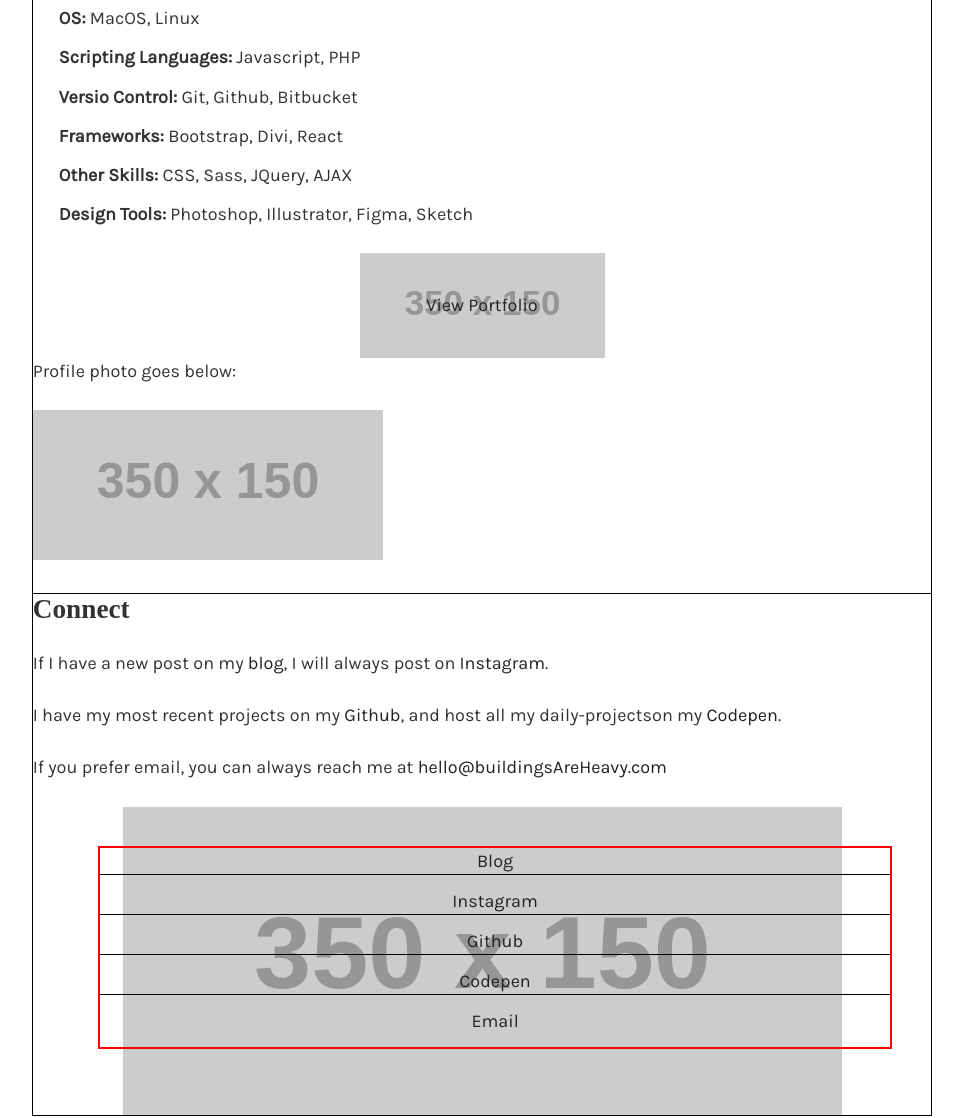
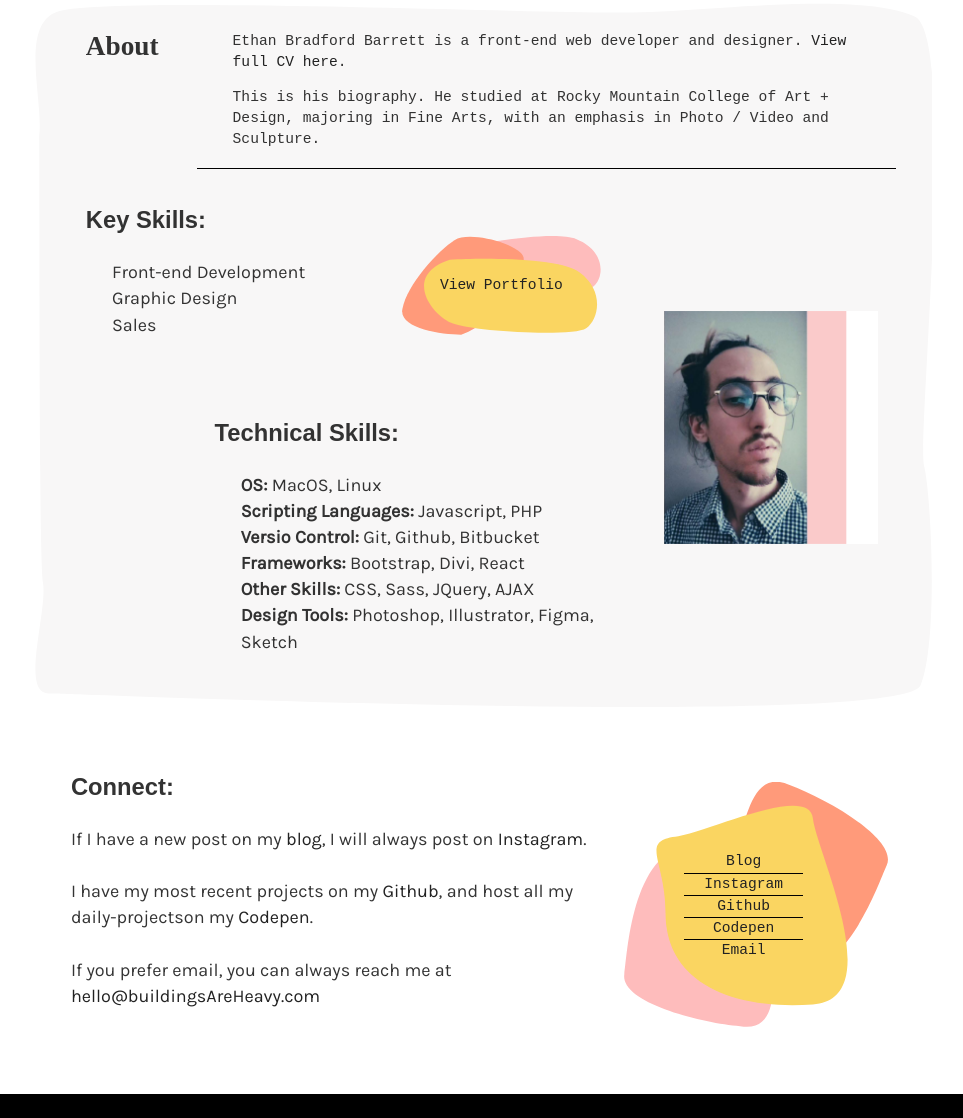
Before and after one commit to buildingsareheavy/buildingsareheavy.com, a Gatsby site: page / in a window 1280 px wide. Shown: the part 800-1918 px from the top of the page, without its empty margins (158-1121 px from the left). Built offline with nearby package versions, Linux system fonts and the light colour scheme; Gatsby itself is replaced by a stand-in of ours; placeholder pictures from the web are drawn by us; a web font is replaced by a local one.

Commit message:
Styled About page

```diff
--- a/src/components/about/section-bio.js
+++ b/src/components/about/section-bio.js
@@ -4,10 +4,15 @@
 import { rhythm, scale } from '../../utils/typography'
 import styled from 'styled-components'
 import CTA from '../global/cta'
+import BioBackground from './assets/bio-background.svg'
+import ViewPortfolio from './assets/view-portfolio.svg'
+import Portrait from './assets/portrait.jpg'
 
 const BioContainer = styled.div`
-  border: 1px solid black;
+  background: url('${BioBackground}') no-repeat center;
+  background-size: 100% 100%;
   margin-top: -1px;
+  padding: ${rhythm(1)};
   span {
     font-weight: 900;
   }
@@ -21,7 +26,8 @@
 )
 
 const BioSection = () => (
-  <BioContainer>
+  <BioContainer className="grid-bio">
+    <div className="cell">
       <h2
         style={{
           marginBottom: rhythm(1 / 2),
@@ -29,7 +35,13 @@
       >
         About
       </h2>
-    <p>
+    </div>
+    <div className="cell">
+      <p
+        style={{
+          marginBottom: rhythm(1 / 2),
+        }}
+      >
         Ethan Bradford Barrett is a front-end web developer and designer.{' '}
         <Link to="/cv/">View full CV here</Link>.
       </p>
@@ -38,6 +50,20 @@
         Design, majoring in Fine Arts, with an emphasis in Photo / Video and
         Sculpture.
       </p>
+    </div>
+    <div className="cell">
+      <img src={Portrait} />
+    </div>
+    <div className="cell">
+      <h3>Key Skills:</h3>
+      <ul>
+        <li>Front-end Development</li>
+        <li>Graphic Design</li>
+        <li>Sales</li>
+      </ul>
+    </div>
+    <div className="cell">
+      <h3>Technical Skills:</h3>
       <ul>
         <TechSkill label="OS" list="MacOS, Linux" />
         <TechSkill label="Scripting Languages" list="Javascript, PHP" />
@@ -49,14 +75,14 @@
           list="Photoshop, Illustrator, Figma, Sketch"
         />
       </ul>
+    </div>
 
+    <div className="cell">
       <CTA
-      bg="https://via.placeholder.com/350x150"
-      content={<Link to="/blog">View Portfolio</Link>}
+        bg={ViewPortfolio}
+        content={<Link to="/portfolio">View Portfolio</Link>}
       />
-
-    <p>Profile photo goes below:</p>
-    <img src="https://via.placeholder.com/350x150" />
+    </div>
   </BioContainer>
 )
 
--- a/src/components/about/section-connect.js
+++ b/src/components/about/section-connect.js
@@ -4,19 +4,20 @@
 import { rhythm, scale } from '../../utils/typography'
 import styled from 'styled-components'
 import CTA from '../global/cta'
+import Connect from './assets/connect.svg'
 
 const ConnectContainer = styled.div`
-  border: 1px solid black;
-  margin-top: -1px;
+  margin: ${rhythm(1.5)};
   span {
     font-weight: 900;
   }
 `
 
 const ConnectList = styled.ul`
-  border: 2px solid red;
+  margin-top: 30px;
   li {
     border-bottom: 1px solid black;
+    width: 70%;
     :last-child {
       border-bottom: none;
     }
@@ -24,8 +25,9 @@
 `
 
 const ConnectSection = () => (
-  <ConnectContainer>
-    <h2>Connect</h2>
+  <ConnectContainer className="grid-connect">
+    <div className="cell">
+      <h3>Connect:</h3>
       <p>
         If I have a new post on my <Link to="/blog/">blog</Link>, I will always
         post on{' '}
@@ -33,8 +35,8 @@
       </p>
       <p>
         I have my most recent projects on my{' '}
-      <a href="https://github.com/buildingsareheavy">Github</a>, and host all my
-      daily-projectson my{' '}
+        <a href="https://github.com/buildingsareheavy">Github</a>, and host all
+        my daily-projectson my{' '}
         <a href="https://codepen.io/buildingsareheavy/#">Codepen</a>.
       </p>
       <p>
@@ -43,16 +45,19 @@
           hello@buildingsAreHeavy.com
         </a>
       </p>
-
+    </div>
+    <div className="cell">
       <CTA
-      bg="https://via.placeholder.com/350x150"
+        bg={Connect}
         content={
           <ConnectList>
             <li>
               <Link to="/blog">Blog</Link>
             </li>
             <li>
-            <a href="https://www.instagram.com/buildingsareheavy/">Instagram</a>
+              <a href="https://www.instagram.com/buildingsareheavy/">
+                Instagram
+              </a>
             </li>
             <li>
               <a href="https://github.com/buildingsareheavy">Github</a>
@@ -66,6 +71,7 @@
           </ConnectList>
         }
       />
+    </div>
   </ConnectContainer>
 )
 
--- a/src/components/about/section-hero.js
+++ b/src/components/about/section-hero.js
@@ -1,23 +1,17 @@
 import React from 'react'
 import { Link } from 'gatsby'
+import Hero from './assets/hero.svg'
 
 import { rhythm, scale } from '../../utils/typography'
 import styled from 'styled-components'
 
 const HeroContainer = styled.div`
-  border: 1px solid black;
-  height: 50vh;
-  text-align: center;
-  margin-top: -1px;
-  p {
-    padding-top: 22vh;
-  }
+  height: 60vh;
+  background: url('${Hero}') no-repeat center;
+  background-size: contain;
+  margin: ${rhythm(2)} auto;
 `
 
-const HeroSection = () => (
-  <HeroContainer>
-    <p>This is where the hero logo will go.</p>
-  </HeroContainer>
-)
+const HeroSection = () => <HeroContainer />
 
 export default HeroSection
--- a/src/components/global/footer.js
+++ b/src/components/global/footer.js
@@ -3,12 +3,17 @@
 
 import { rhythm, scale } from '../../utils/typography'
 import styled from 'styled-components'
+import FooterSVG from './assets/footer-above.svg'
 
 const FooterSticky = styled.footer`
   text-align: center;
   background: black;
   padding: ${rhythm(1.5)} ${rhythm(3 / 4)};
   color: beige;
+  ::before {
+    content: '';
+     background-image: url('${FooterSVG}');
+  }
   p {
     margin: 0 auto;
   }
--- a/src/components/index.scss
+++ b/src/components/index.scss
@@ -1,4 +1,5 @@
 $linkColor: #222;
+//Global
 
 html {
   height: 100%;
@@ -33,6 +34,12 @@
   list-style: none;
 }
 
+li {
+  margin-bottom: 0;
+}
+
+// Blog & Portfolio pages
+
 .blog-post,
 .portfolio-post {
   border-bottom: 1px solid black;
@@ -60,3 +67,75 @@
     }
   }
 }
+
+// About > section-bio
+
+@supports (display: grid) {
+  div.grid-bio {
+    .cell {
+      padding: 1.5rem 0;
+    }
+  }
+  @media screen and (min-width: 700px) {
+    div.grid-bio {
+      display: grid;
+      grid-template-columns: 1fr 2fr 2fr 1fr 1fr 2fr;
+      .cell {
+        padding: 1rem;
+        margin: 10px;
+      }
+      .cell:nth-child(1) {
+        // About
+        grid-column: 1 / 2;
+        grid-row: 1 / 2;
+      }
+      .cell:nth-child(2) {
+        // Bio text
+        grid-column: 2 / 7;
+        grid-row: 1 / 2;
+        border-bottom: solid 1px black;
+        p {
+          margin: auto 1rem;
+        }
+      }
+      .cell:nth-child(3) {
+        // Portrait Image
+        grid-column: 5 / 7;
+        grid-row: 2 / 4;
+        align-self: center;
+      }
+      .cell:nth-child(4) {
+        // Key Skills
+        grid-column: 1 / 3;
+        grid-row: 2 / 3;
+        align-self: center;
+      }
+      .cell:nth-child(5) {
+        // Technical Skills
+        grid-column: 2 / 5;
+        grid-row: 3 / 4;
+        align-self: center;
+      }
+      .cell:nth-child(6) {
+        // View Portfolio
+        grid-column: 3 / 5;
+        grid-row: 2 / 3;
+        align-self: center;
+        font-family: monospace;
+      }
+    }
+  }
+}
+
+// About > section-connect
+
+@supports (display: grid) {
+  div.grid-connect {
+    display: grid;
+    grid-template-columns: 2fr 1fr;
+  }
+  .cell:nth-child(2) {
+    align-self: center;
+    font-family: monospace;
+  }
+}
```
Also changed, not shown: NOTES.md (+12 -0 lines), TODO.md (+10 -2 lines), src/pages/claremont-ranch/index.md (+1 -1 lines), src/pages/scaglione-hardwood/index.md (+1 -1 lines), src/pages/with-food-and-love/index.md (+1 -1 lines), src/components/about/assets/bio-background.svg (added), src/components/about/assets/connect.svg (added), src/components/about/assets/hero.svg (added), src/components/about/assets/portrait.jpg (added), src/components/about/assets/view-portfolio.svg (added), src/components/global/assets/footer-above.svg (added). Lines whose indentation alone changed are shown as unchanged.
